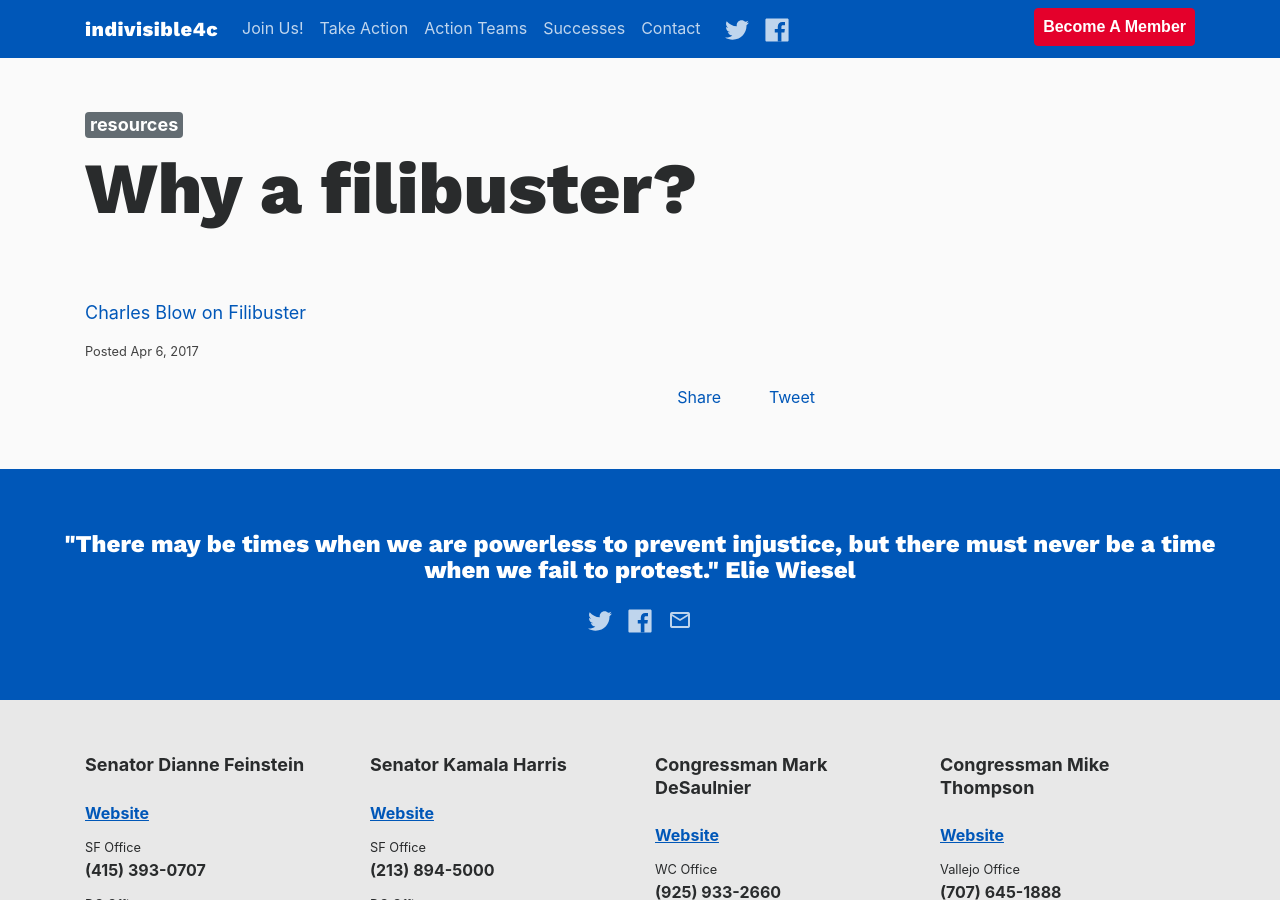
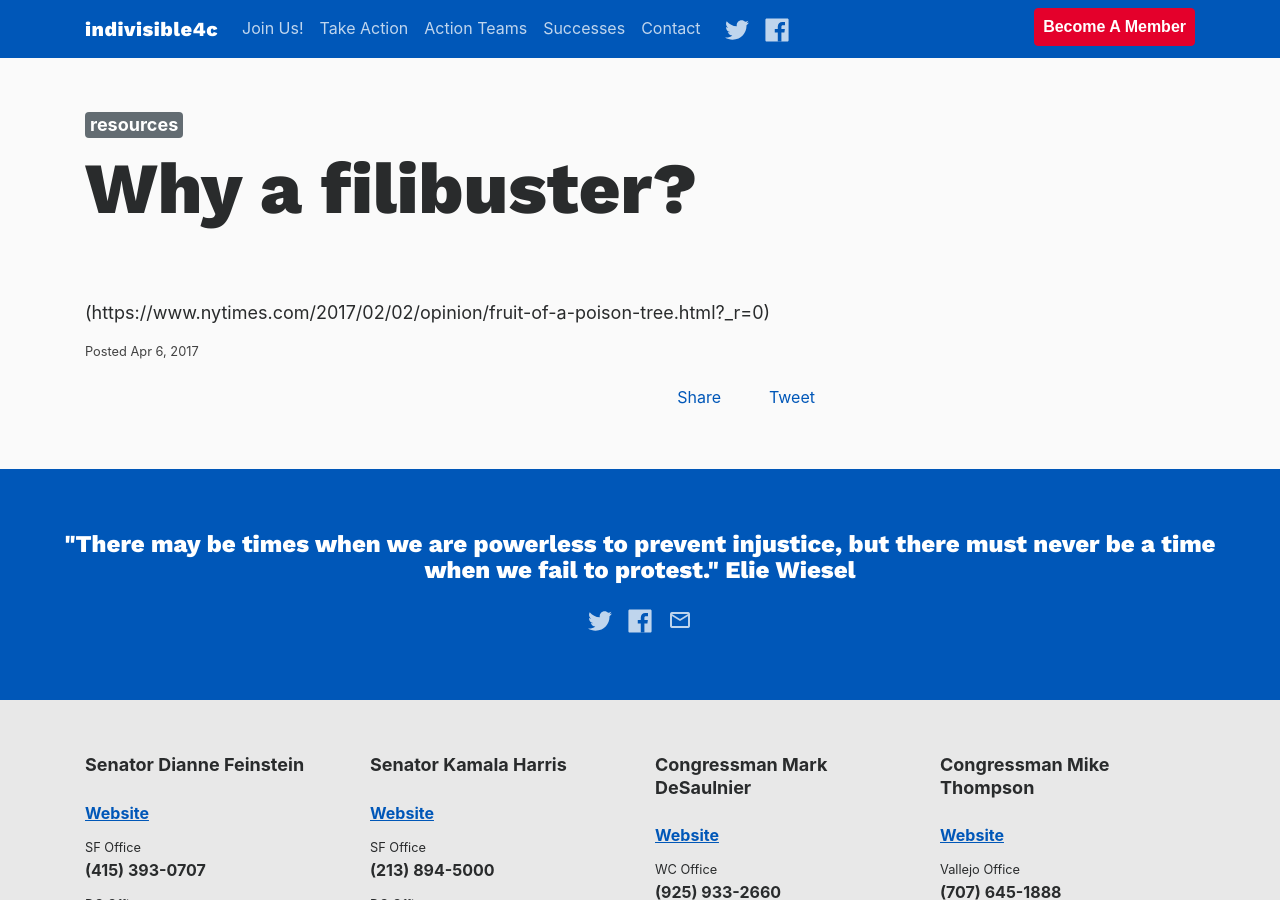
Before and after one commit to IndivisibleTemplate/BasicTemplate, a Jekyll site: the page built from _posts/2017-04-06-why-a-filibuster.markdown, in a window 1280 px wide and 900 px high. Built offline with Jekyll 4.4.1, drawn with Linux system fonts in a browser that asks for light colours; nearby versions of some CDN libraries; comment, search, counter and statistics services are not loaded.

Commit message:
Updated Why A Filibuster

```diff
--- a/_posts/2017-04-06-why-a-filibuster.markdown
+++ b/_posts/2017-04-06-why-a-filibuster.markdown
@@ -5,4 +5,4 @@ categories:
 - resources
 ---
 
-[Charles Blow on Filibuster](https://www.nytimes.com/2017/02/02/opinion/fruit-of-a-poison-tree.html?_r=0)
+(https://www.nytimes.com/2017/02/02/opinion/fruit-of-a-poison-tree.html?_r=0)
```
